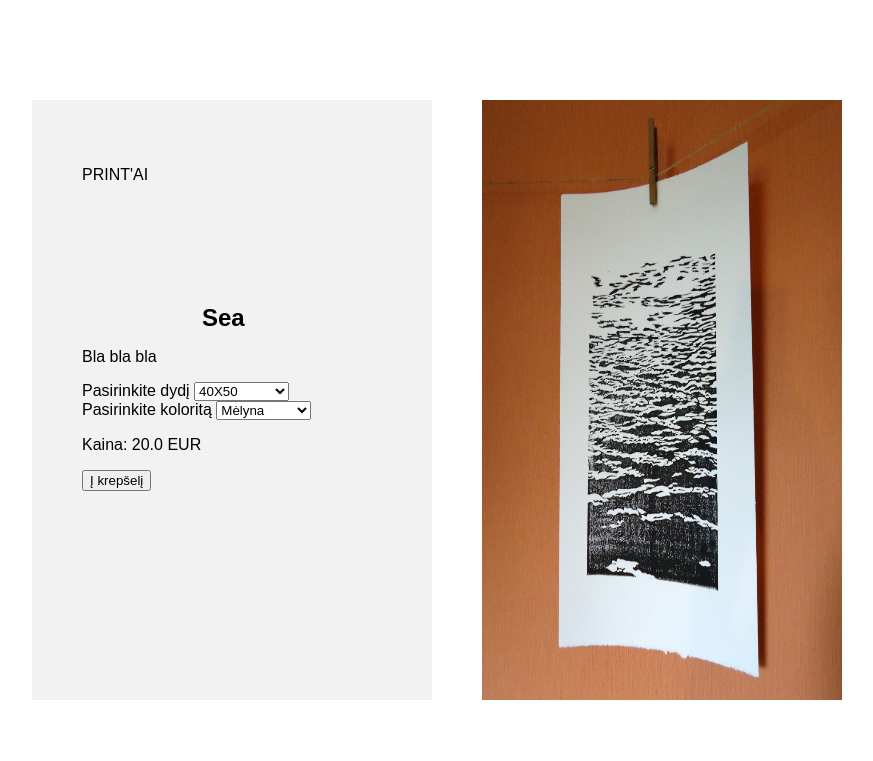
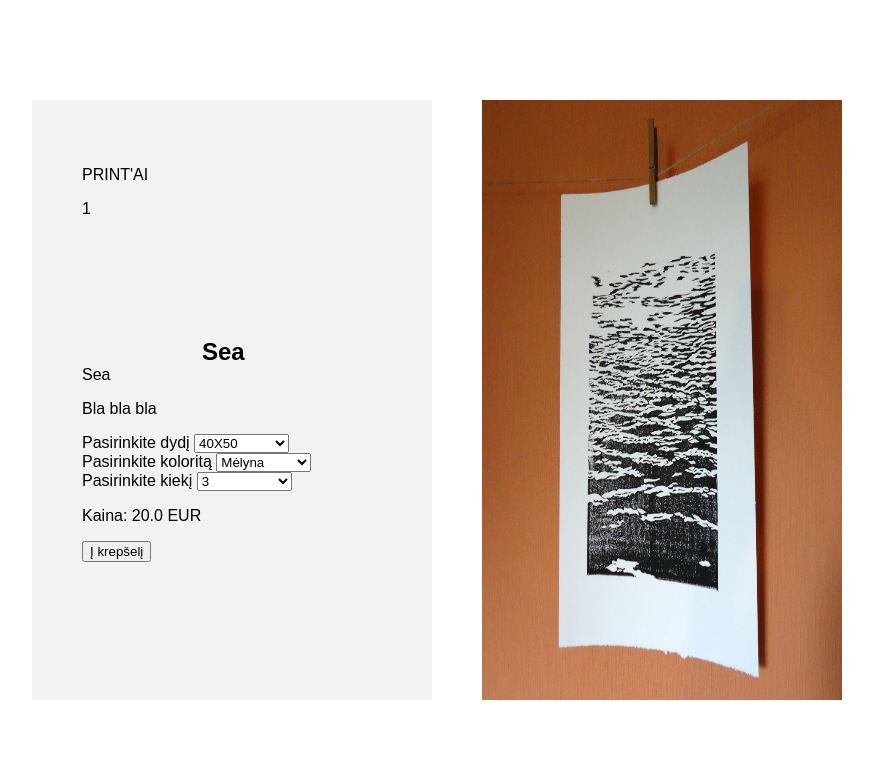
Before and after one commit to Aura-lab-A/Kursinis-darbas, a Flask app: page /produktas/1 in a window 1280 px wide. Shown: the part 106-867 px from the top of the page, without its empty margins (88-961 px from the left). Run offline with Flask 3, Linux system fonts and the light colour scheme; data comes from the database, SQL or seed files in the repository; both versions use the stored data as it was after the commit.

Commit message:
Add Produktas quantity

```diff
--- a/app.py
+++ b/app.py
@@ -2,8 +2,8 @@ from flask import Flask, render_template, request, Response, redirect, url_for,
 import os
 import app
 from flask_wtf import FlaskForm
-from wtforms import StringField, PasswordField, SubmitField, BooleanField, FloatField
-from wtforms.validators import DataRequired, Email, EqualTo, ValidationError
+from wtforms import StringField, PasswordField, SubmitField, BooleanField, FloatField, IntegerField, DecimalField
+from wtforms.validators import DataRequired, Email, EqualTo, ValidationError, NumberRange
 from flask_sqlalchemy import SQLAlchemy
 from flask_login import LoginManager, UserMixin, login_user, login_required, logout_user, current_user
 from flask_bcrypt import Bcrypt
@@ -50,7 +50,8 @@ class Product(db.Model):
     id = db.Column(db.Integer, primary_key=True)
     name = db.Column(db.String(120), nullable=False)    #unique=True
     description = db.Column(db.String(120), nullable=False)  #unique=True
-    price = db.Column(db.String(120), nullable=False)
+    price = db.Column(db.Float(120), nullable=False)
+    quantity = db.Column(db.Integer, nullable=False)
     category = db.Column(db.String(120), nullable=False)
     photos = db.relationship('Photo', back_populates='product')
     sizes = db.relationship('Size', secondary=product_size_association, back_populates='products')
@@ -79,16 +80,18 @@ class Color(db.Model):
     products = db.relationship('Product', secondary=product_color_association, back_populates='colors')
 
 
-# Prekės
-# class Entry(db.Model):
-#     __tablename__ = 'entries'
-#     id = db.Column(db.Integer, primary_key=True)
-#     date = db.Column(DateTime, default=datetime.now())
-#     income = db.Column(db.Boolean)
-#     sum = db.Column(db.Float)
-#     warning
-#     user_id = db.Column(db.Integer, db.ForeignKey('users.id'))
-#     user = db.relationship('User', lazy=True)
+class OrderedItems(db.Model):
+    __tablename__ = 'ordered_items'
+    id = db.Column(db.Integer, primary_key=True)
+    product_id = db.Column(db.Integer, nullable=False)
+    product_name = db.Column(db.String(120), nullable=False)
+    size = db.Column(db.String(120), nullable=False)
+    color = db.Column(db.String(120), nullable=False)
+    quantity = db.Column(db.Integer, nullable=False)
+    price = db.Column(db.Float(120), nullable=False)
+    oder_no = db.Column(db.Integer, nullable=False)
+    # user_id = db.Column(db.Integer, db.ForeignKey('users.id'))
+    # user = db.relationship('User', lazy=True)
 
 class ManoModelView(ModelView):
     def is_accessible(self):
@@ -136,6 +139,19 @@ class LoginForm(FlaskForm):
 #     name = StringField('Vardas', [DataRequired()])
 #     email = StringField('El. paštas', [DataRequired(), Email()])
 #     submit = SubmitField('Atnaujinti')
+
+
+class OrderItemForm(FlaskForm):
+    product_id = IntegerField('Produkto ID', validators=[DataRequired()])
+    product_name = StringField('Producto vardas', validators=[DataRequired()])
+    size = StringField('Produkto dydis', validators=[DataRequired()])
+    color = StringField('Produkto spalva', validators=[DataRequired()])
+    quantity = IntegerField('Kiekis', validators=[DataRequired(), NumberRange(min=0)])
+    price = DecimalField('Kaina', validators=[DataRequired(), NumberRange(min=0)])
+    submit = SubmitField('Į krepšelį')
+
+
+
 
 @app.route('/base')
 def base() -> Response:
@@ -240,16 +256,39 @@ def zvakes() -> Response:
 def kazkas() -> Response:
     return render_template('kazkas.html')
 
-@app.route('/produktas/<int:product_id>')
+@app.route('/produktas/<int:product_id>', methods=['GET', 'POST'])
 def produktas(product_id) -> Response:
     produktas = Product.query.get(product_id)
+    max_quantity = produktas.quantity
     sizes = Size.query.filter(Size.products.any(id=product_id)).all()
     colors = Color.query.filter(Color.products.any(id=product_id)).all()
     photos = Photo.query.filter(Photo.product_id == product_id).all()
     all_prints = Product.query.filter(Product.category =='print').all()
     print_ids = [print.id for print in all_prints]
     all_photos = Photo.query.filter(Photo.product_id.in_(print_ids)).all()
-    return render_template('produktas.html', produktas=produktas, sizes=sizes, colors=colors, photos=photos, all_prints=all_prints, all_photos=all_photos)
+    return render_template('produktas.html', produktas=produktas, sizes=sizes, colors=colors, photos=photos, max_quantity=max_quantity, all_prints=all_prints, all_photos=all_photos)
+
+
+    # form = OrderItemForm()
+    # if form.validate_on_submit():
+    #     new_ordered_item = OrderedItems(
+    #         product_id = form.product_id.data,
+    #         product_name = form.product_name.data,
+    #         size = form.size.data,
+    #         color = form.color.data,
+    #         # quantity = form.quantity.data,
+    #         price = form.price.data,
+    #         oder_no = ''
+    #         )
+    #     db.session.add(new_ordered_item)
+    #     db.session.commit()
+    #     flash('Produktas perkeltas į krepšelį!', 'success')
+    #     return redirect(url_for('produktas'))
+
+
+@app.route('/chart')
+def chart() -> Response:
+    return render_template('chart.html')
 
 @app.route('/apie_mus')
 def apie_mus() -> Response:
--- a/templates/produktas.html
+++ b/templates/produktas.html
@@ -5,10 +5,14 @@
 <div class="things-section">
     <div class="text-box">
         <p>PRINT'AI</p>
+
+
+                {{ produktas.id }}
                 <h2>{{ produktas.name }}</h2>
+                {{ produktas.name }}
                 <p>{{ produktas.description }}</p>
                 <div>
-            <label for="cars">Pasirinkite dydį</label>
+                    <label>Pasirinkite dydį</label>
                     <select name="subject" id="subject">
                         <option value="" selected="selected">Pasirinkite...</option>
                         {% for size in sizes %}
@@ -17,7 +21,7 @@
                     </select>
                 </div>
                 <div>
-            <label for="cars">Pasirinkite koloritą</label>
+                    <label>Pasirinkite koloritą</label>
                     <select name="subject" id="subject">
                         <option value="" selected="selected">Pasirinkite...</option>
                         {% for color in colors %}
@@ -25,17 +29,27 @@
                         {% endfor %}
                     </select>
                 </div>
+                <div class="quantity-selector">
+                    <label>Pasirinkite kiekį</label>
+                        <select name="subject" id="subject">
+                            <option value="" selected="selected">Pasirinkite...</option>
+                            {% for quantity in range(1, max_quantity+1) %}
+                                <option value="" selected="selected">{{ quantity }}</option>
+                            {% endfor %}
+                        </select>
+                </div>
                 <div>
                     <p>Kaina: {{ produktas.price }} EUR</p>
                 </div>
                 <div>
-            <div>
-                <form action="/login"> <!-- reikia normalaus action -->
+                    <form action="/chart"> <!-- reikia normalaus action -->
                         <button type="submit">Į krepšelį</button>
                     </form>
                 </div>
+
     </div>
-    </div>
+
+
     <div class="picture-box-things">
         {% for photo in photos %}
             <img src="{{url_for('static', filename='images/'+ photo.name)}}">
```
Also changed, not shown: templates/chart.html (added, +15 -0 lines), puslapis.db, 1 other file. Lines whose indentation alone changed are shown as unchanged.
